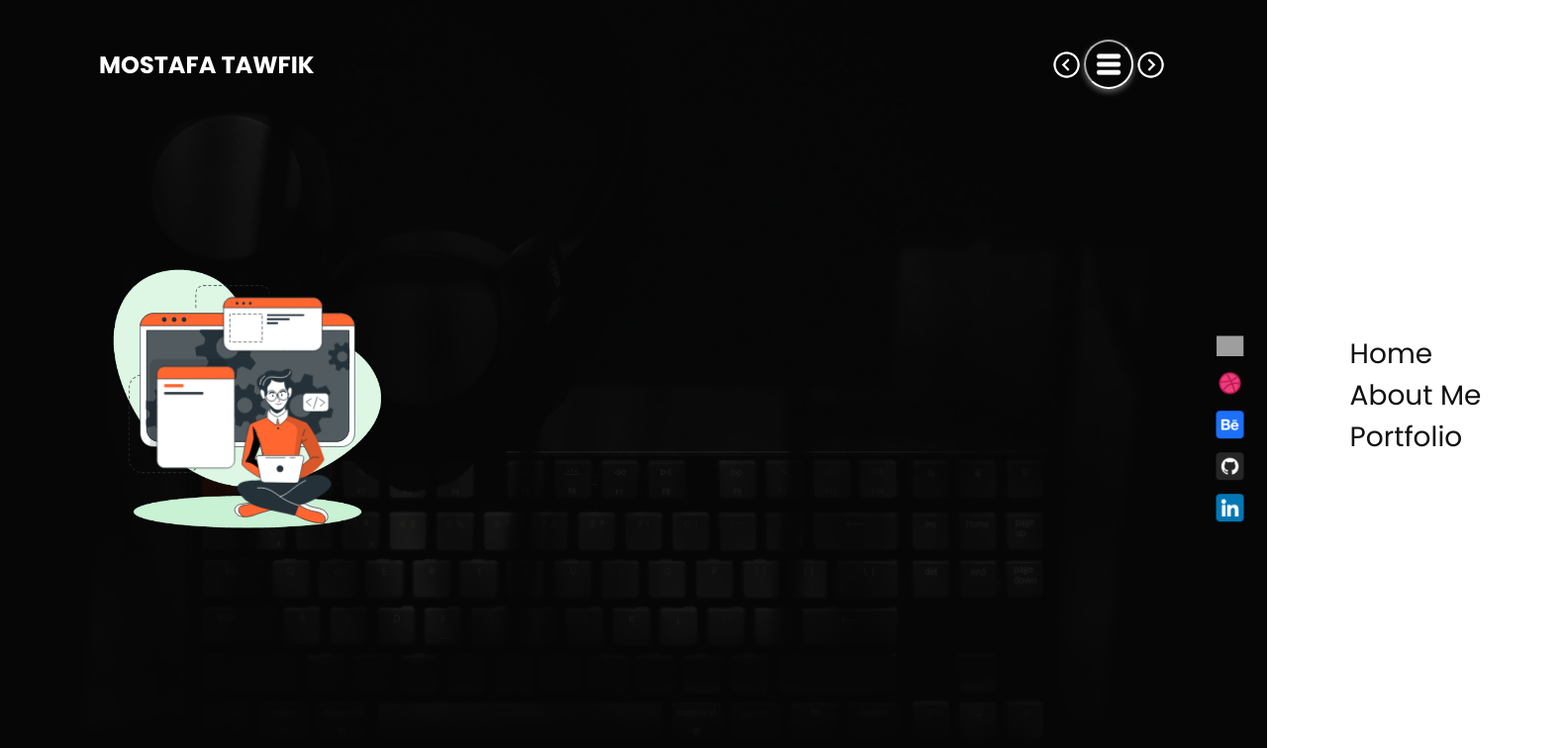
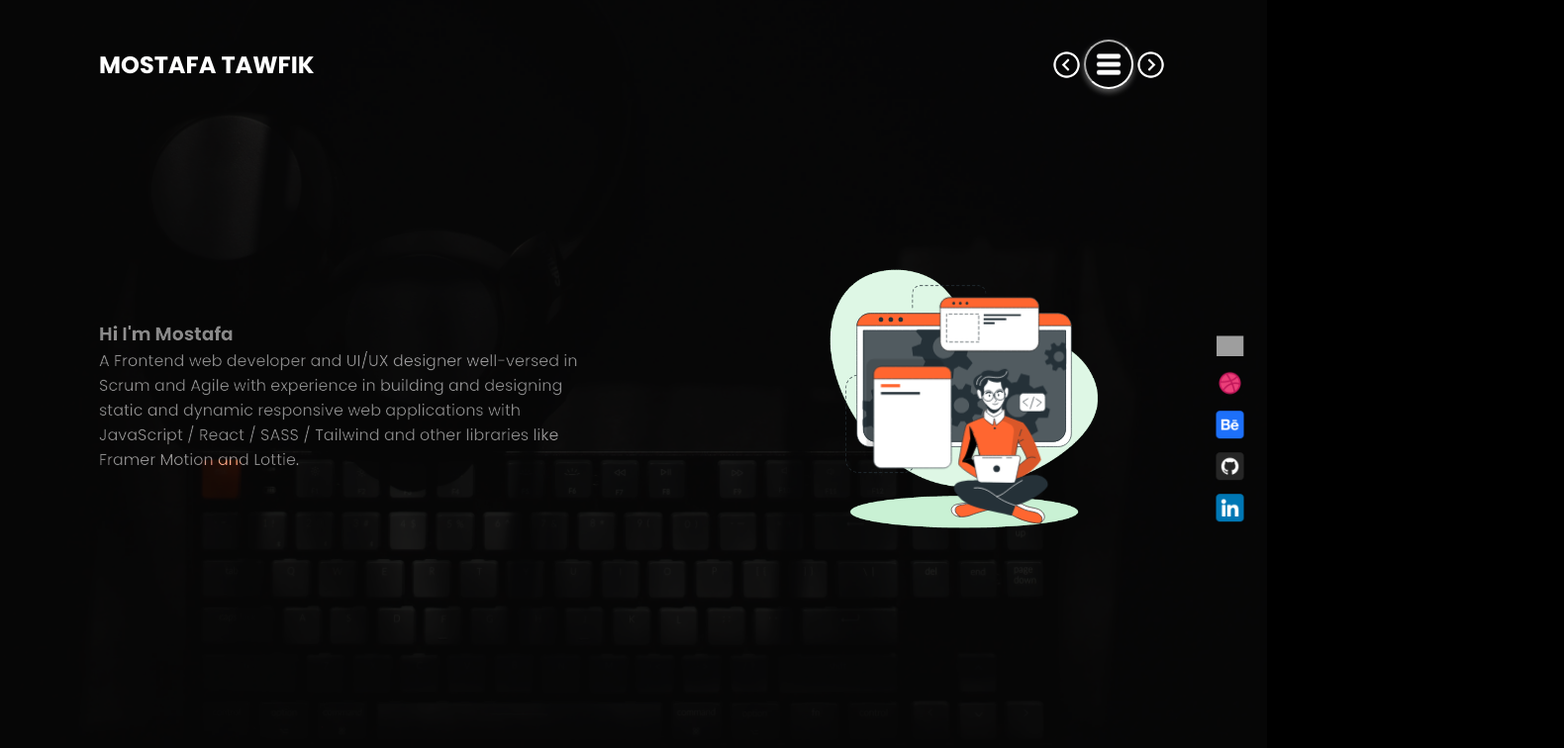
Before and after one commit to Mostafa-Tawfik/mostafatawfik.com, a React (Create React App) app: page /About in a window 1280 px wide. Shown: the top 756 px of the page at 99% size, 1580 px wide, since content can reach past the window. Built offline with nearby package versions, Linux system fonts and the light colour scheme; grey boxes are pictures that could not be loaded.

Commit message:
remove Menu form page
remove Menu form page and put just one Menu on app.js

```diff
--- a/src/App.css
+++ b/src/App.css
@@ -24,7 +24,7 @@
 
 body {
   background: rgb(0, 0, 0);
-  overflow: hidden;
+  /* overflow: hidden; */
 }
 
 .showcase {
@@ -43,7 +43,7 @@ body {
 }
 
 .showcase.active {
-  transform: translateX(-300px);
+  right: 300px;
 }
 
 .showcase header {
@@ -329,8 +329,8 @@ body {
   display: flex;
   align-items: center;
   justify-content: center;
-  transform: translateX(300px);
-  transition: 0.7s;
+  /* transform: translateX(300px); */
+  /* transition: 0.7s; */
 }
 
 .menu ul {
@@ -351,6 +351,18 @@ body {
 /* =============
     about page
 ================*/
+
+.about-header {
+  display: flex;
+  flex-wrap: wrap;
+  min-width: 80vw;
+  justify-content: space-between;
+  align-items: center;
+}
+
+.about-header-desc {
+  width: 500px;
+}
 
 .showcase.about {
   display: block;
@@ -575,11 +587,10 @@ h2.head-title {
     font-size: 1.1em;
   }
   .showcase.active {
-    transform: translateX(-205px);
+    right: 205px;
   }
   .menu {
     width: 205px;
-    transform: translateX(205px);
   }
   .social.vertical {
     position: relative;
@@ -671,7 +682,6 @@ h2.head-title {
   }
   .menu {
     width: 205px;
-    transform: translateX(205px);
   }
   .social.vertical {
     position: relative;
--- a/src/App.js
+++ b/src/App.js
@@ -5,6 +5,7 @@ import About from './Pages/About/About'
 import Portfolio from './Pages/Portfolio/Portfolio'
 import {Routes, Route, useLocation} from 'react-router-dom'
 import { AnimatePresence } from "framer-motion"
+import Menu from './Pages/components/Menu'
 
 function App() {
 
@@ -26,9 +27,9 @@ function App() {
   const location = useLocation()
 
   return (
+    <section>
       <section
-      className={`showcase ${isActive.menuActive ? 'active' : ''}`}
-      >
+      className={`showcase ${isActive.menuActive ? 'active' : ''}`}>
 
         <img
           className="bg"
@@ -60,6 +61,8 @@ function App() {
           </Routes>
         </AnimatePresence>
       </section>
+      <Menu />
+    </section>
   )
 }
 
--- a/src/Pages/About/About.js
+++ b/src/Pages/About/About.js
@@ -9,8 +9,13 @@ export default function About(props) {
 
   return <div>
     <Header {...props}/>
-    <Menu />
+    <div className='about-header'>
+      <div className='about-header-desc'>
+        <h1>Hi I'm Mostafa</h1>
+        <p>A Frontend web developer and UI/UX designer well-versed in Scrum and Agile with experience in building and designing static and dynamic responsive web applications with JavaScript / React / SASS / Tailwind and other libraries like Framer Motion and Lottie.</p>
+      </div>
+      <DisplayLottie lottiePath= {development} />
+    </div>
     <SocialLinks />
-    <DisplayLottie lottiePath= {development} />
   </div>;
 }
--- a/src/Pages/Home/Home.js
+++ b/src/Pages/Home/Home.js
@@ -8,7 +8,7 @@ import { motion } from 'framer-motion';
 export default function Home(props) {
   const pageMotion= {
     initial: { opacity: 0, x: 0 },
-    animate: { opacity: 1, x: 100, transition: { duration: 1 } },
+    animate: { opacity: 1, x: 0, transition: { duration: 1 } },
     exit: { opacity: 0, x: 0, transition: { duration: 1 } }
   }
   return <div>
@@ -25,7 +25,6 @@ export default function Home(props) {
           <SocialLinks />
         </motion.div>
       </section>
-      <Menu />
     </section>
   </div>;
 }
--- a/src/Pages/Portfolio/Portfolio.js
+++ b/src/Pages/Portfolio/Portfolio.js
@@ -6,7 +6,6 @@ import SocialLinks from '../components/SocialLinks';
 export default function Portfolio(props) {
   return <div>
     <Header {...props}/>
-    <Menu />
     <SocialLinks/>
   </div>;
 }
```
Lines whose indentation alone changed are shown as unchanged.
